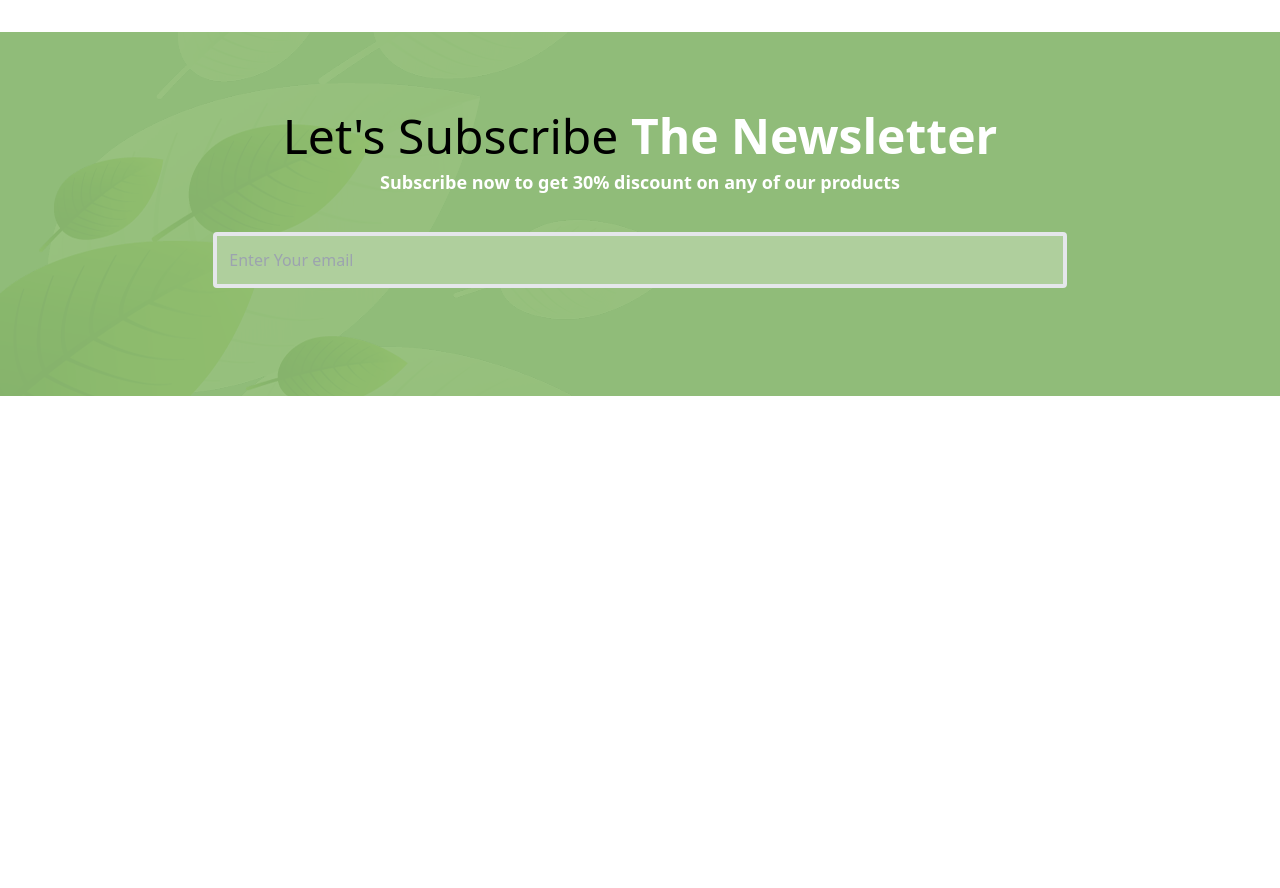
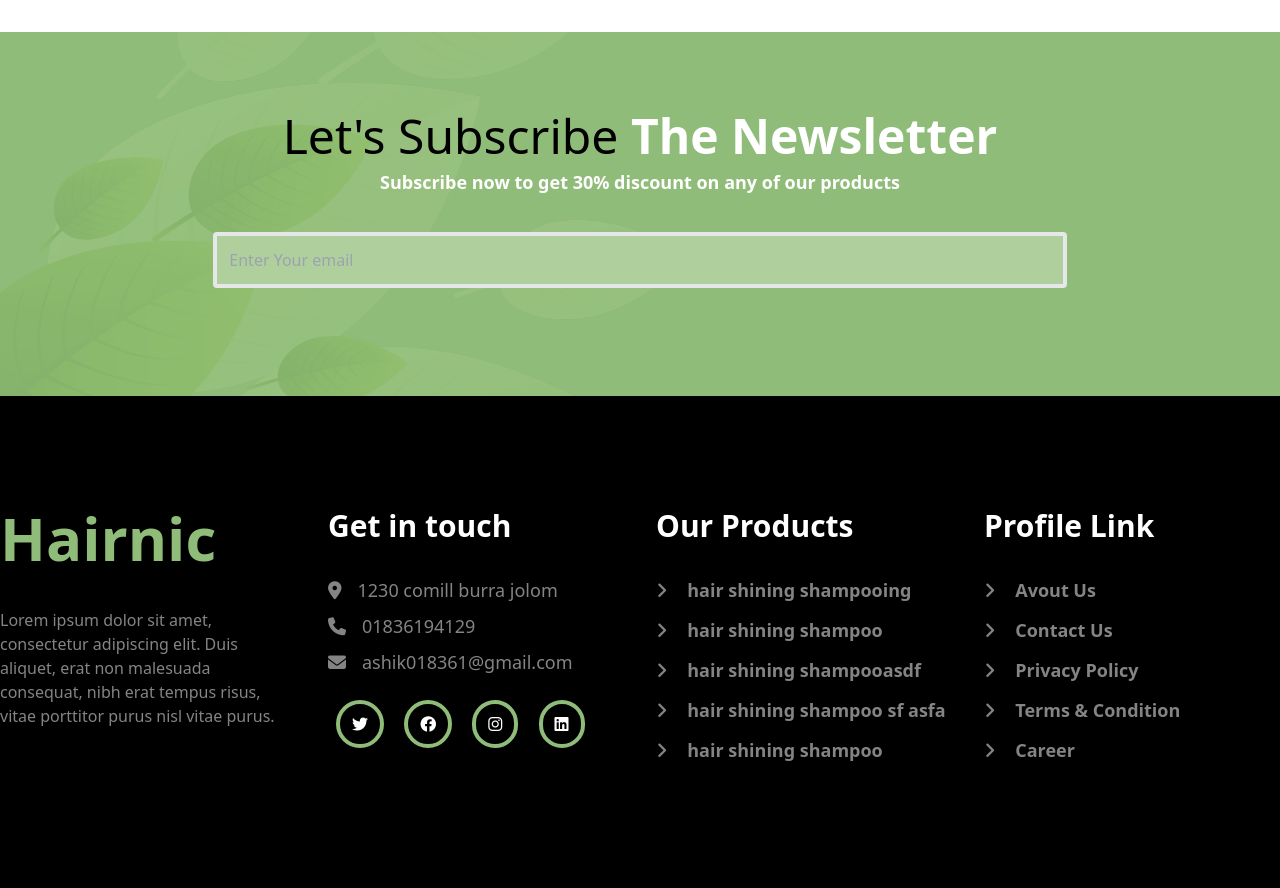
Before and after one commit to ashikmolla/Hhairnic-html-tailwin, a website built with Vite: page index.html in a window 1280 px wide. Shown: the part 6952-7840 px from the top of the page. Before the commit the page ends 7348 px from the top, so only its background shows below. Built offline with nearby package versions, Linux system fonts and the light colour scheme.

Commit message:
footer section done

```diff
--- a/index.html
+++ b/index.html
@@ -87,7 +87,7 @@
     </section>
 
 
-<!-- feature Start -->
+    <!-- feature Start -->
 
     <section class="pt-16 pb-5">
         <div class="grid sm:grid-cols-1 md:grid-cols-2 lg:grid-cols-3 gap-4 container width-5/6 p-10 mx-auto ">
@@ -589,9 +589,11 @@
                         <span><i class="fa-solid fa-eye me-3"></i>9990 views</span>
                         <span><i class="fa-solid fa-comments me-3"></i>9990 Comments</span>
                     </p>
-                    <p class="text-[#565656] text-base my-2">Lorem ipsum dolor sit amet, consectetur adipiscing elit. Duis aliquet, erat non malesuada
+                    <p class="text-[#565656] text-base my-2">Lorem ipsum dolor sit amet, consectetur adipiscing elit.
+                        Duis aliquet, erat non malesuada
                         consequat.</p>
-                    <button class=" px-4 py-2 font-bold text-[#90bc79] rounded border-4 border-[#90bc79]">Read More</button>
+                    <button class=" px-4 py-2 font-bold text-[#90bc79] rounded border-4 border-[#90bc79]">Read
+                        More</button>
                 </div>
 
                 <div class=" blog-articles border-4 p-6 shadow-lg rounded transition-shadow duration-500">
@@ -601,9 +603,11 @@
                         <span><i class="fa-solid fa-eye me-3"></i>9990 views</span>
                         <span><i class="fa-solid fa-comments me-3"></i>9990 Comments</span>
                     </p>
-                    <p class="text-[#565656] text-base my-2">Lorem ipsum dolor sit amet, consectetur adipiscing elit. Duis aliquet, erat non malesuada
+                    <p class="text-[#565656] text-base my-2">Lorem ipsum dolor sit amet, consectetur adipiscing elit.
+                        Duis aliquet, erat non malesuada
                         consequat.</p>
-                    <button class=" px-4 py-2 font-bold text-[#90bc79] rounded border-4 border-[#90bc79]">Read More</button>
+                    <button class=" px-4 py-2 font-bold text-[#90bc79] rounded border-4 border-[#90bc79]">Read
+                        More</button>
                 </div>
 
                 <div class=" blog-articles border-4 p-6 shadow-lg rounded transition-shadow duration-500">
@@ -613,9 +617,11 @@
                         <span><i class="fa-solid fa-eye me-3"></i>9990 views</span>
                         <span><i class="fa-solid fa-comments me-3"></i>9990 Comments</span>
                     </p>
-                    <p class="text-[#565656] text-base my-2">Lorem ipsum dolor sit amet, consectetur adipiscing elit. Duis aliquet, erat non malesuada
+                    <p class="text-[#565656] text-base my-2">Lorem ipsum dolor sit amet, consectetur adipiscing elit.
+                        Duis aliquet, erat non malesuada
                         consequat.</p>
-                    <button class=" px-4 py-2 font-bold text-[#90bc79] rounded border-4 border-[#90bc79]">Read More</button>
+                    <button class=" px-4 py-2 font-bold text-[#90bc79] rounded border-4 border-[#90bc79]">Read
+                        More</button>
                 </div>
 
 
@@ -625,8 +631,8 @@
     </section>
 
 
-      <!-- Let's Subscribe The Newsletter -->
-      <section class="subscribe-section bg-[#90bc79] ">
+    <!-- Let's Subscribe The Newsletter -->
+    <section class="subscribe-section bg-[#90bc79] ">
         <div class="text-center py-20">
             <h2 class="text-5xl ">Let's Subscribe <span class="font-bold text-white">The Newsletter</span></h2>
             <p class="text-white font-semibold text-lg my-2">Subscribe now to get 30% discount on any of our products
@@ -640,7 +646,52 @@
     </section>
 
 
+    <!-- footer section -->
+    <footer class="bg-black text-white py-28">
+        <div class="container mx-auto grid sm:grid-cols-1 md:grid-cols-2 lg:grid-cols-3 xl:grid-cols-4 gap-8">
 
+
+                <div>
+                    <h2 class="text-6xl font-bold text-[#90bc79] mb-10">Hairnic</h2>
+                    <p class=" text-[#848484] ">Lorem ipsum dolor sit amet, consectetur adipiscing elit. Duis aliquet, erat non malesuada
+                        consequat, nibh erat tempus risus, vitae porttitor purus nisl vitae purus.</p>
+                </div>
+
+                <div>
+                    <h2 class="text-3xl font-bold mb-8">Get in touch</h2>
+                    <p class="text-[#848484] text-lg"><i class="fa-solid fa-location-dot me-4 "></i>1230 comill burra jolom</p>
+                    <p class="text-[#848484] text-lg my-2"><i class="fa-solid fa-phone me-4"></i>01836194129</p>
+                    <p class="text-[#848484] text-lg"><i class="fa-solid fa-envelope me-4"></i>ashik018361@gmail.com</p>
+                    <div class="mt-6">
+                        <i class="fa-brands fa-twitter border-4 border-[#90bc79] rounded-full p-3 text-4 mx-2"></i>
+                        <i class="fa-brands fa-facebook border-4 border-[#90bc79] rounded-full p-3 text-4 mx-2"></i>
+                        <i class="fa-brands fa-instagram border-4 border-[#90bc79] rounded-full p-3 text-4 mx-2"></i>
+                        <i class="fa-brands fa-linkedin border-4 border-[#90bc79] rounded-full p-3 text-4 mx-2"></i>
+
+                    </div>
+                </div>
+
+                <div class="font-semibold">
+                    <h3 class="text-3xl font-bold mb-8">Our Products</h3>
+                    <p class="text-[#848484] mb-3 text-lg hover:tracking-widest hover:text-[#90bc79] transition-all duration-700"><i class="fa-solid fa-angle-right me-5"></i>hair shining shampooing</p>
+                    <p class="text-[#848484] mb-3 text-lg hover:tracking-widest hover:text-[#90bc79] transition-all duration-700"><i class="fa-solid fa-angle-right me-5"></i>hair shining shampoo</p>
+                    <p class="text-[#848484] mb-3 text-lg hover:tracking-widest hover:text-[#90bc79] transition-all duration-700"><i class="fa-solid fa-angle-right me-5"></i>hair shining shampooasdf</p>
+                    <p class="text-[#848484] mb-3 text-lg hover:tracking-widest hover:text-[#90bc79] transition-all duration-700"><i class="fa-solid fa-angle-right me-5"></i>hair shining shampoo sf asfa</p>
+                    <p class="text-[#848484] mb-3 text-lg hover:tracking-widest hover:text-[#90bc79] transition-all duration-700"><i class="fa-solid fa-angle-right me-5"></i>hair shining shampoo</p>
+                </div>
+                <div class="font-semibold">
+                    <h3 class="text-3xl font-bold mb-8">Profile Link</h3>
+                    <p class="text-[#848484] mb-3 text-lg hover:tracking-widest hover:text-[#90bc79] transition-all duration-700"><i class="fa-solid fa-angle-right me-5"></i>Avout Us</p>
+                    <p class="text-[#848484] mb-3 text-lg hover:tracking-widest hover:text-[#90bc79] transition-all duration-700"><i class="fa-solid fa-angle-right me-5"></i>Contact Us </p>
+                    <p class="text-[#848484] mb-3 text-lg hover:tracking-widest hover:text-[#90bc79] transition-all duration-700"><i class="fa-solid fa-angle-right me-5"></i>Privacy Policy</p>
+                    <p class="text-[#848484] mb-3 text-lg hover:tracking-widest hover:text-[#90bc79] transition-all duration-700"><i class="fa-solid fa-angle-right me-5"></i>Terms & Condition</p>
+                    <p class="text-[#848484] mb-3 text-lg hover:tracking-widest hover:text-[#90bc79] transition-all duration-700"><i class="fa-solid fa-angle-right me-5"></i>Career</p>
+                </div>
+
+
+
+        </div>
+    </footer>
 
 
 
```
